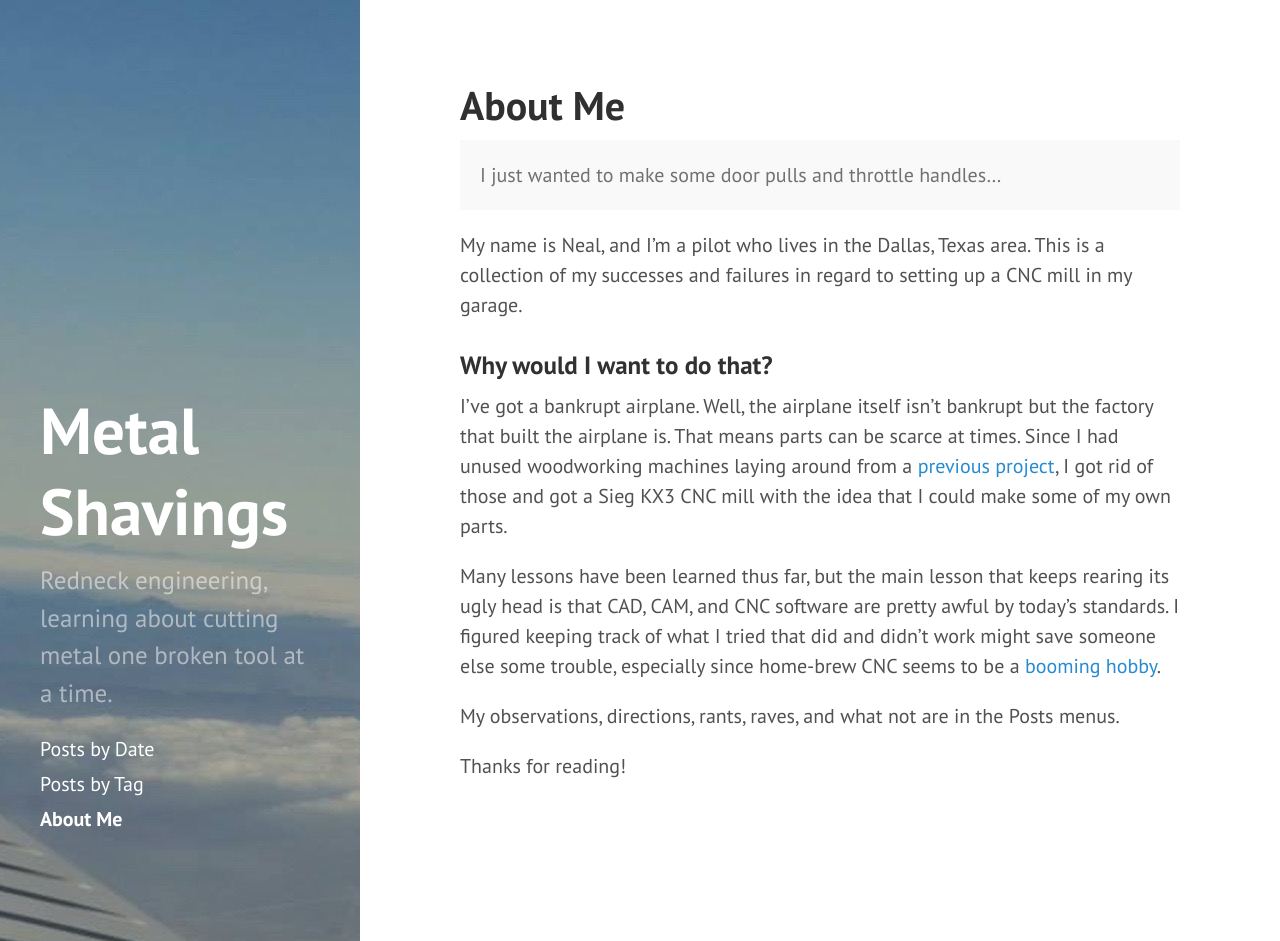
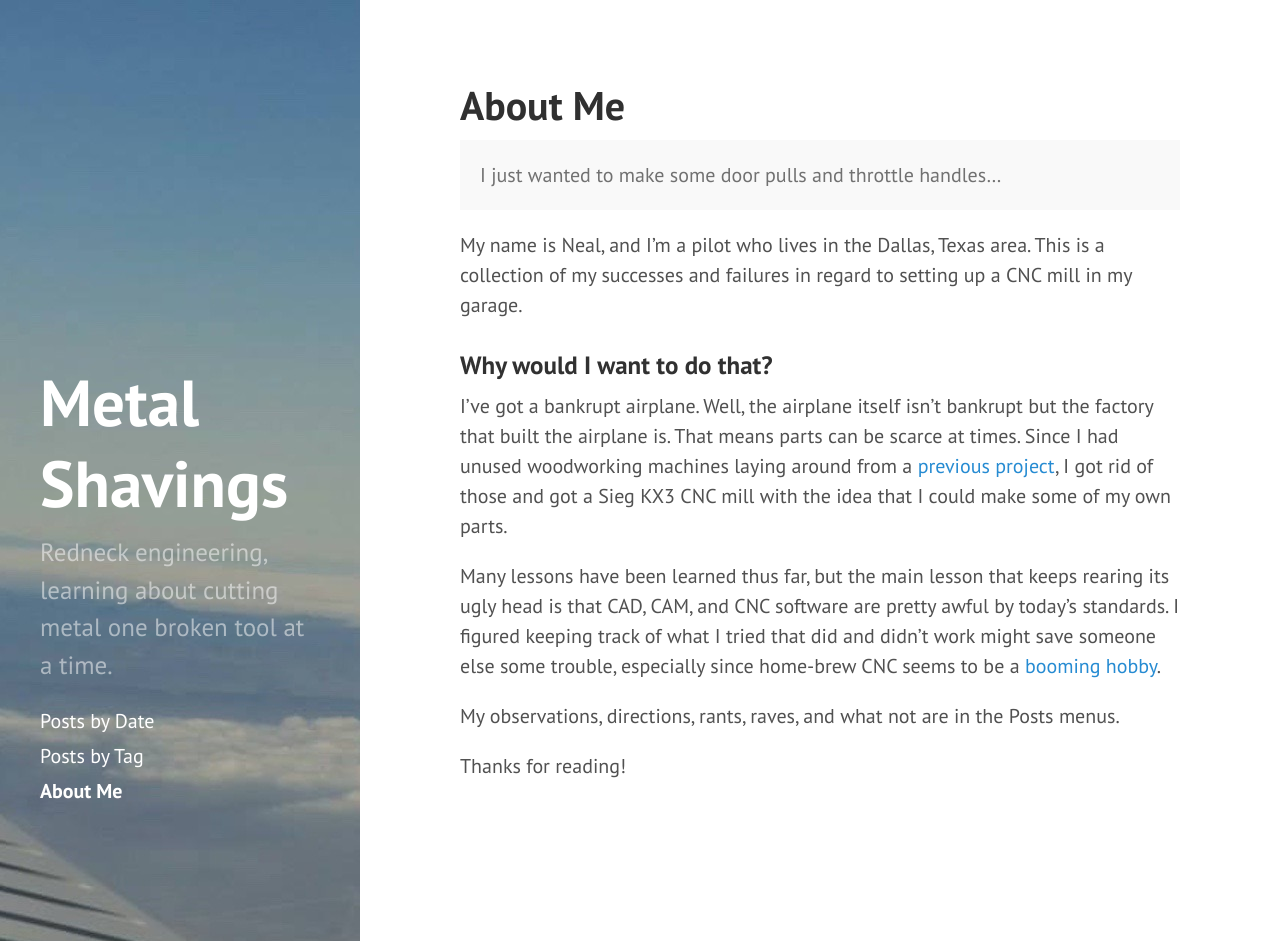
Before and after one commit to metalshavings/metalshavings, a Jekyll site: the page built from index.md, in a window 1280 px wide and 941 px high. Built offline with Jekyll 4.4.1, drawn with Linux system fonts in a browser that asks for light colours.

Commit message:
Update hyde.css

```diff
--- a/public/css/hyde.css
+++ b/public/css/hyde.css
@@ -87,7 +87,7 @@ html {
 
 /* Sidebar nav */
 .sidebar-nav {
-  margin-bottom: calc(50% - 20%);
+  margin-bottom: calc(50% - 10%);
 }
 .sidebar-nav-item {
   display: block;
```
